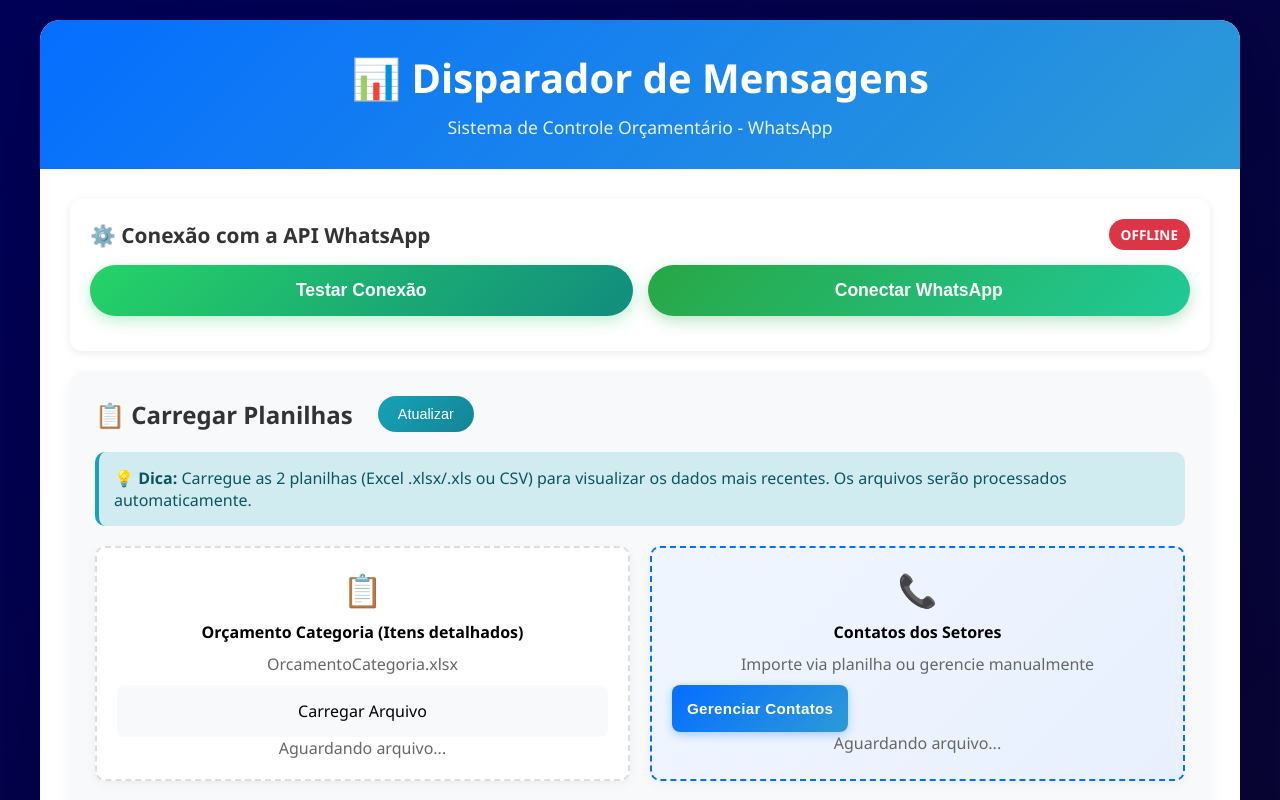
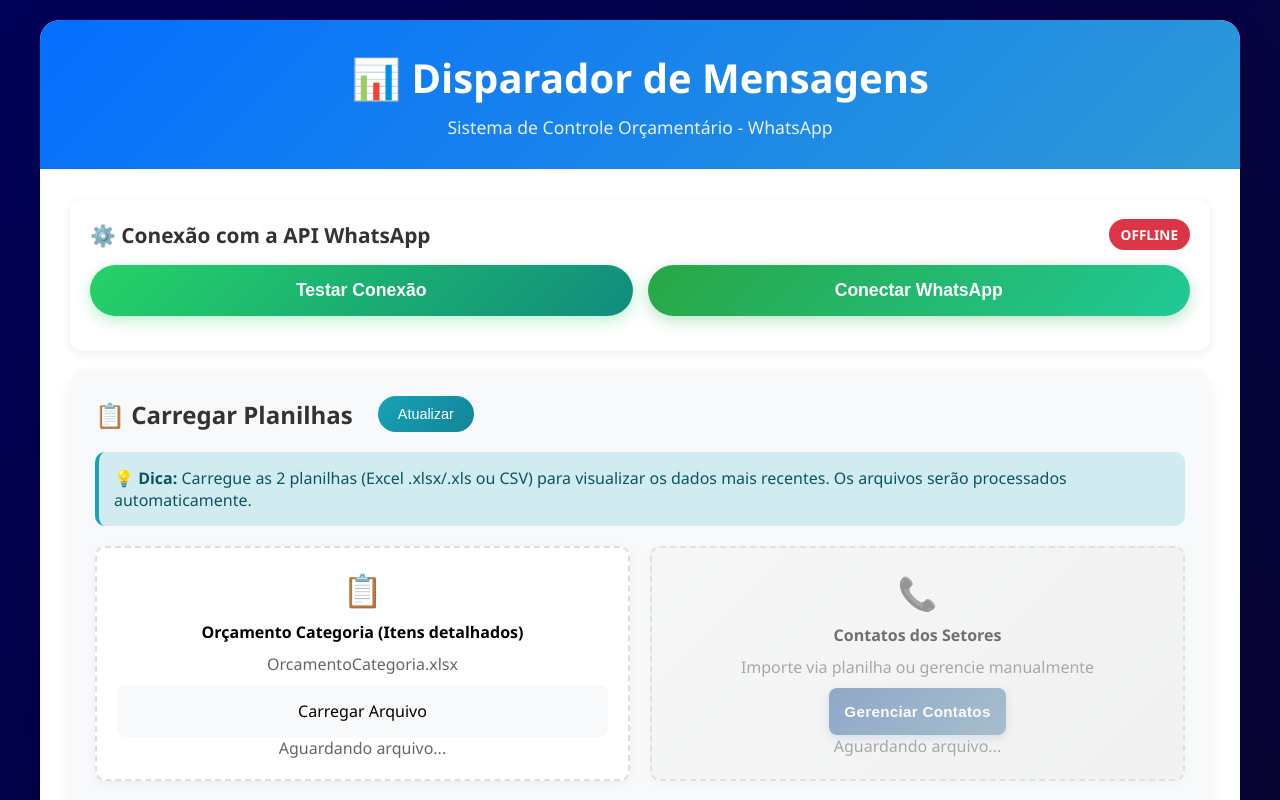
Before and after one commit to Andre690/mensageiro_orcamento, a website with bundled scripts: page public/index.html in a window 1280 px wide. Both pictures are taken after a click on the button "Atualizar". Shown: the top 800 px of the page. Built offline with nearby package versions, Linux system fonts and the light colour scheme; files whose address does not match are found by name.

Commit message:
fix: centraliza botão contatos + card desabilitado até planilha ser carregada

```diff
--- a/public/index.html
+++ b/public/index.html
@@ -53,7 +53,7 @@
                         <div id="statusCategoria">Aguardando arquivo...</div>
                     </div>
 
-                    <div class="upload-card upload-card-action" id="uploadCardContatos">
+                    <div class="upload-card upload-card-action upload-card-disabled" id="uploadCardContatos" title="Carregue a planilha de orçamento primeiro">
                         <div class="file-icon">📞</div>
                         <strong>Contatos dos Setores</strong>
                         <p style="margin: 10px 0; color: #666;">Importe via planilha ou gerencie manualmente</p>
--- a/public/js/dataLoader.js
+++ b/public/js/dataLoader.js
@@ -331,10 +331,18 @@ export function carregarArquivoCategoria(event) {
       `Arquivo de orcamento por categoria carregado: ${state.dadosCategoria.length} registros.`
     );
 
+    // Habilita o card de contatos (remove estado acinzentado)
+    const cardContatos = document.getElementById('uploadCardContatos');
+    if (cardContatos) {
+      cardContatos.classList.remove('upload-card-disabled');
+      cardContatos.removeAttribute('title');
+    }
+
     // Extrai setores e abre modal de escolha (importar arquivo OU digitar)
     const setoresUnicos = extrairSetoresUnicos();
     adicionarLog('info', `${setoresUnicos.length} setores identificados.`);
     abrirModalEscolhaContatos(setoresUnicos);
+
 
     processarDados();
     refreshUI();
--- a/public/js/ui.js
+++ b/public/js/ui.js
@@ -110,7 +110,7 @@ export function recarregarDados() {
 
   const statusElements = [
     { id: 'statusCategoria', card: 'uploadCard2' },
-    { id: 'statusContatos', card: 'uploadCard3' }
+    { id: 'statusContatos', card: 'uploadCardContatos' }
   ];
 
   statusElements.forEach(({ id, card }) => {
@@ -128,6 +128,13 @@ export function recarregarDados() {
   getElement('fileCategoria').value = '';
   getElement('fileContatos').value = '';
 
+  // Volta o card de contatos para o estado desabilitado/acinzentado
+  const cardContatos = getElement('uploadCardContatos');
+  if (cardContatos) {
+    cardContatos.classList.add('upload-card-disabled');
+    cardContatos.title = 'Carregue a planilha de orçamento primeiro';
+  }
+
   refreshUI();
   atualizarEstadoPdf();
   adicionarLog('info', 'Dados reiniciados. Carregue os arquivos novamente.');
--- a/public/style.css
+++ b/public/style.css
@@ -548,15 +548,33 @@ body {
     color: #721c24;
 }
 
-/* ─── Card de ação: Gerenciar Contatos ──────────────────────────────────────── */
+/* ─── Card de ação: Gerenciar Contatos ──────────────────────────────────────────────── */
 .upload-card-action {
     border-color: #056eff;
     background: linear-gradient(135deg, #f0f6ff 0%, #e8f0fe 100%);
+    display: flex;
+    flex-direction: column;
+    align-items: center;
+    justify-content: center;
 }
 
 .upload-card-action:hover {
     border-color: #056eff;
     background: linear-gradient(135deg, #e0eeff 0%, #d0e4fd 100%);
+}
+
+/* Estado desabilitado: sem planilha carregada */
+.upload-card-action.upload-card-disabled {
+    border-color: #ccc;
+    background: linear-gradient(135deg, #f5f5f5 0%, #ebebeb 100%);
+    pointer-events: none;
+    opacity: 0.55;
+    filter: grayscale(60%);
+}
+
+.upload-card-action.upload-card-disabled:hover {
+    transform: none;
+    border-color: #ccc;
 }
 
 .btn-gerenciar {
@@ -569,6 +587,9 @@ body {
     letter-spacing: 0.3px;
     box-shadow: 0 3px 10px rgba(5, 110, 255, 0.3);
     transition: all 0.3s ease;
+    display: block;
+    width: fit-content;
+    margin: 0 auto;
 }
 
 .btn-gerenciar:hover {
```
Also changed, not shown: 1 other file.
